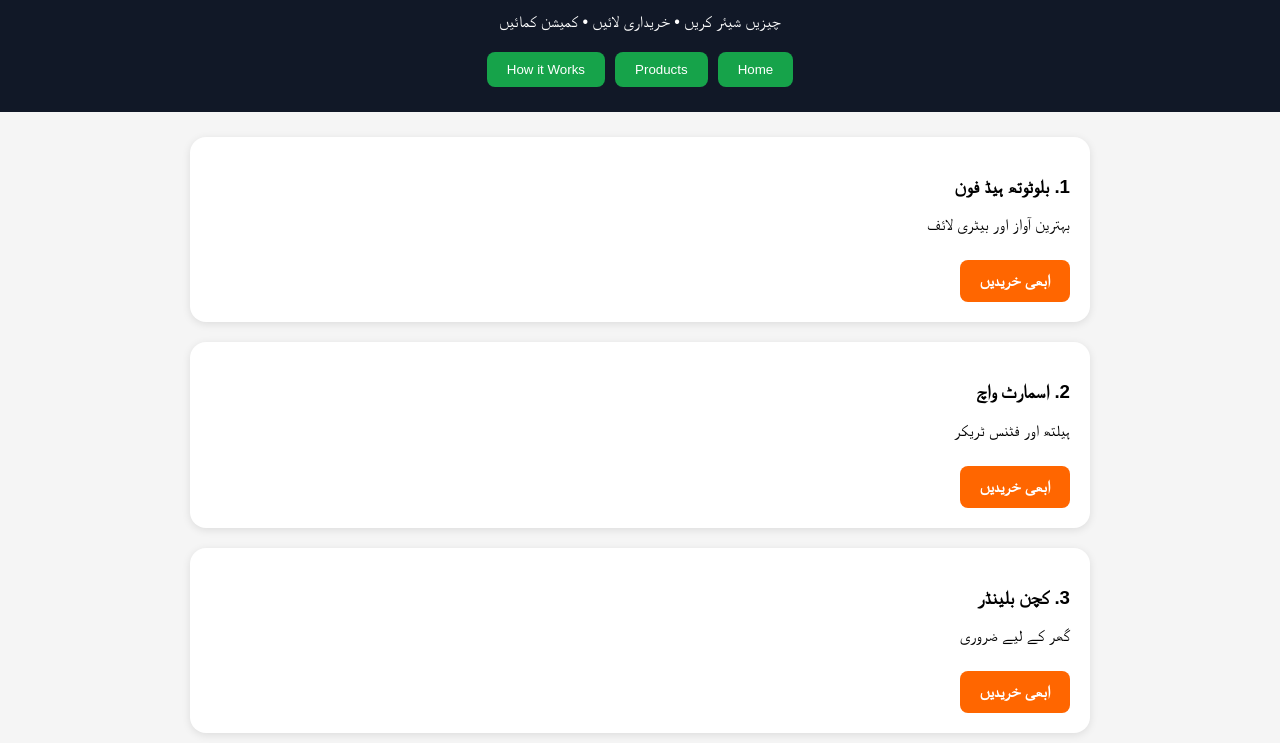
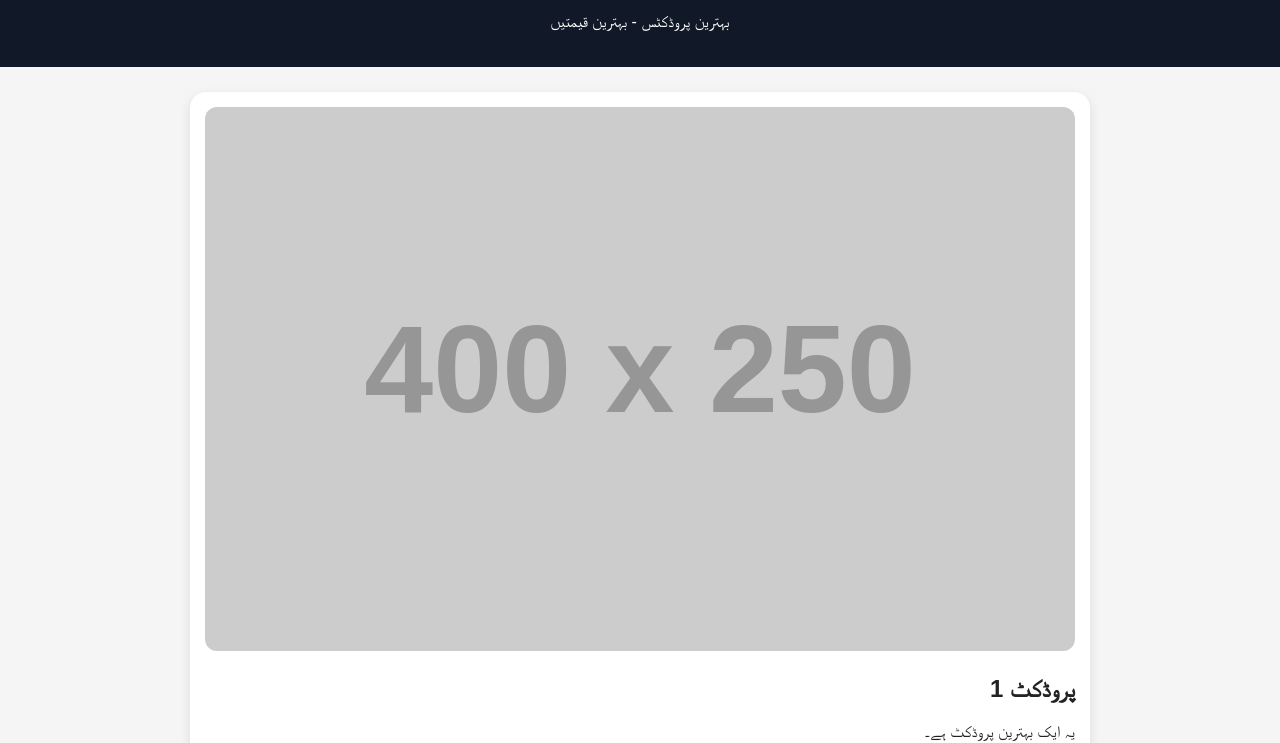
Before and after one commit to farooqsyed1834-tech/SFA-Affiliate-Market, a plain HTML site: page index.html in a window 1280 px wide. Shown: the part 60-803 px from the top of the page. Drawn offline with Linux system fonts and the light colour scheme; placeholder pictures from the web are drawn by us.

Commit message:
Refactor HTML structure and styles for products
Updated styles for body and card elements, added hover effect for buttons, and modified product sections.

```diff
--- a/index.html
+++ b/index.html
@@ -2,47 +2,43 @@
 <html lang="ur" dir="rtl">
 <head>
 <meta charset="utf-8">
-<meta name="viewport" content="width=device-width, initial-scale=1">
+<meta name="viewport" content="width=device-width,initial-scale=1">
 <title>SFA Affiliate Market</title>
 <style>
-body{font-family:Arial,sans-serif;margin:0;background:#f5f5f5}
+body{font-family:Arial,sans-serif;margin:0;background:#f5f5f5;color:#222}
 header{background:#111827;color:white;padding:20px;text-align:center}
 h1{margin:0}
-nav button{background:#16a34a;color:white;border:none;padding:10px 20px;margin:5px;border-radius:8px;cursor:pointer}
 main{max-width:900px;margin:25px auto;padding:0 15px}
-.card{background:white;border-radius:16px;padding:20px;margin-bottom:20px;box-shadow:0 2px 8px rgba(0,0,0,0.1)}
+.card{background:white;border-radius:16px;padding:15px;margin:15px 0;box-shadow:0 4px 12px rgba(0,0,0,0.1)}
 .card img{width:100%;border-radius:12px}
-.btn{background:#ff6600;color:white;padding:12px 20px;text-decoration:none;border-radius:8px;display:inline-block;margin-top:10px;font-weight:bold}
+.btn{background:#ff6600;color:white;padding:12px 20px;border-radius:10px;text-decoration:none;display:inline-block;margin-top:10px;font-weight:bold}
+.btn:hover{background:#e65c00}
 </style>
 </head>
 <body>
 <header>
 <h1>SFA Affiliate Market</h1>
-<p>چیزیں شیئر کریں • خریداری لائیں • کمیشن کمائیں</p>
-<nav>
-<button>Home</button><button>Products</button><button>How it Works</button>
-</nav>
+<p>بہترین پروڈکٹس - بہترین قیمتیں</p>
 </header>
 <main>
-
 <div class="card">
-<h3>1. بلوٹوتھ ہیڈ فون</h3>
-<p>بہترین آواز اور بیٹری لائف</p>
-<a class="btn" href="اپنا Daraz Affiliate لنک یہاں لگائیں" target="_blank">ابھی خریدیں</a>
+<img src="https://via.placeholder.com/400x250.png?text=Product+1" alt="Product 1">
+<h2>پروڈکٹ 1</h2>
+<p>یہ ایک بہترین پروڈکٹ ہے۔</p>
+<a class="btn" href="https://www.google.com" target="_blank">ابھی خریدیں</a>
 </div>
-
 <div class="card">
-<h3>2. اسمارٹ واچ</h3>
-<p>ہیلتھ اور فٹنس ٹریکر</p>
-<a class="btn" href="اپنا Daraz Affiliate لنک یہاں لگائیں" target="_blank">ابھی خریدیں</a>
+<img src="https://via.placeholder.com/400x250.png?text=Product+2" alt="Product 2">
+<h2>پروڈکٹ 2</h2>
+<p>یہ بھی بہت کمال کی چیز ہے۔</p>
+<a class="btn" href="https://www.google.com" target="_blank">ابھی خریدیں</a>
 </div>
-
 <div class="card">
-<h3>3. کچن بلینڈر</h3>
-<p>گھر کے لیے ضروری</p>
-<a class="btn" href="اپنا Daraz Affiliate لنک یہاں لگائیں" target="_blank">ابھی خریدیں</a>
+<img src="https://via.placeholder.com/400x250.png?text=Product+3" alt="Product 3">
+<h2>پروڈکٹ 3</h2>
+<p>اسے ضرور چیک کریں۔</p>
+<a class="btn" href="https://www.google.com" target="_blank">ابھی خریدیں</a>
 </div>
-
 </main>
 </body>
 </html>
```
